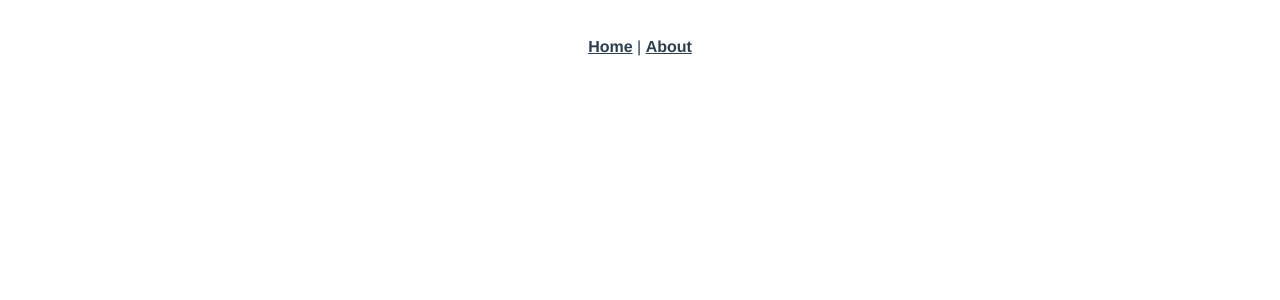
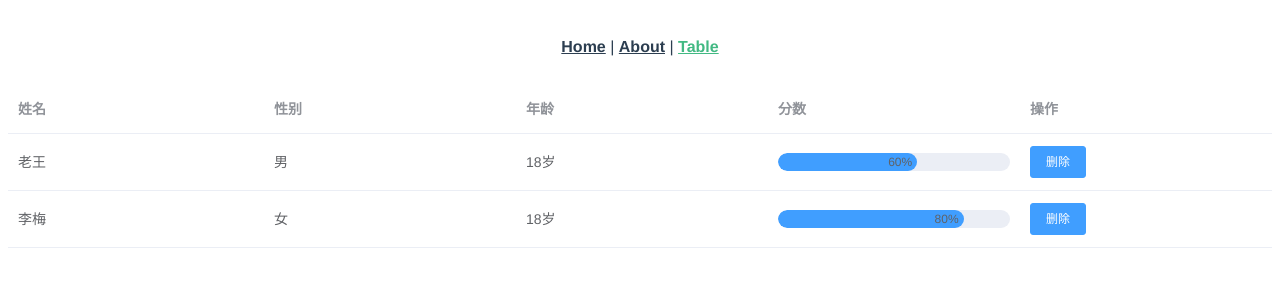
Before and after one commit to 52kx/vue-component-element, a Vue app: page /table in a window 1280 px wide. Shown: the top 300 px of the page. Built offline with nearby package versions, Linux system fonts and the light colour scheme.

Commit message:
initial commit and add table component

```diff
--- a/package.json
+++ b/package.json
@@ -9,6 +9,7 @@
   },
   "dependencies": {
     "core-js": "^3.6.5",
+    "element-ui": "^2.13.2",
     "vue": "^2.6.11",
     "vue-router": "^3.2.0",
     "vuex": "^3.4.0"
--- a/src/App.vue
+++ b/src/App.vue
@@ -2,7 +2,8 @@
   <div id="app">
     <div id="nav">
       <router-link to="/">Home</router-link> |
-      <router-link to="/about">About</router-link>
+      <router-link to="/about">About</router-link> |
+      <router-link to="/table">Table</router-link>
     </div>
     <router-view/>
   </div>
--- a/src/main.js
+++ b/src/main.js
@@ -1,7 +1,10 @@
 import Vue from 'vue'
+import ElementUI from 'element-ui'
+import 'element-ui/lib/theme-chalk/index.css'
 import App from './App.vue'
 import router from './router'
 import store from './store'
+Vue.use(ElementUI)
 
 Vue.config.productionTip = false
 
--- a/src/router/index.js
+++ b/src/router/index.js
@@ -17,6 +17,11 @@ const routes = [
     // this generates a separate chunk (about.[hash].js) for this route
     // which is lazy-loaded when the route is visited.
     component: () => import(/* webpackChunkName: "about" */ '../views/About.vue')
+  },
+  {
+    path: '/table',
+    name: 'Table',
+    component: () => import('../views/demo/index.vue')
   }
 ]
 
--- /dev/null
+++ b/src/views/demo/index.vue
@@ -0,0 +1,78 @@
+<template>
+  <my-table :data="tableData" :rowHeader="rowHeader"></my-table>
+</template>
+
+<script>
+import MyTable from './mytable'
+export default {
+  components: { MyTable },
+  data () {
+    return {
+      tableData: [
+        {
+          name: '老王',
+          sex: 0,
+          age: 18,
+          score: 60
+        },
+        {
+          name: '李梅',
+          sex: 1,
+          age: 18,
+          score: 80
+        }
+      ],
+      rowHeader: [
+        // 未做任何格式化处理的数据
+        {
+          prop: 'name',
+          label: '姓名'
+        },
+        // 格式化为字符串
+        {
+          prop: 'sex',
+          label: '性别',
+          render: (h, params) => {
+            return h('div', params.row.sex === 0 ? '男' : '女')
+          }
+        },
+        {
+          prop: 'age',
+          label: '年龄',
+          render: (h, params) => {
+            return h('div', params.row.age + '岁')
+          }
+        },
+        // 插入组件或标签内容（例：进度条组件）
+        {
+          prop: 'score',
+          label: '分数',
+          render: (h, params) => {
+            return h('el-progress', {
+              props: {
+                textInside: true,
+                strokeWidth: 18,
+                percentage: params.row.score
+              }
+            })
+          }
+        },
+        {
+          prop: '',
+          label: '操作',
+          render: (h, params) => {
+            return (
+              <el-button
+                type='primary'
+                size='small'
+                onClick={() => {
+                  console.log(params)
+                }}>删除</el-button>
+            )
+          }
+        }
+      ]
+    }
+  }
+}
+</script>
--- /dev/null
+++ b/src/views/demo/mytable.vue
@@ -0,0 +1,61 @@
+<template>
+   <el-table :data="data">
+      <el-table-column v-for="(col, index) in rowHeader" :key="index" :prop="col.prop" :label="col.label">
+          <template slot-scope="scope">
+              <ex-slot v-if="col.render" :render="col.render" :row="scope.row" :index="scope.$index" :column="col"></ex-slot>
+              <span v-else>
+                  {{scope.row[col.prop]}}
+              </span>
+          </template>
+        </el-table-column>
+    </el-table>
+</template>
+
+<script>
+// 自定义内容的组件
+var exSlot = {
+  functional: true,
+  props: {
+    row: Object,
+    render: Function,
+    index: Number,
+    column: {
+      type: Object,
+      default: null
+    }
+  },
+
+  render: (h, data) => {
+    const params = {
+      row: data.props.row,
+      index: data.props.index
+    }
+
+    if (data.props.column) params.column = data.props.column
+    return data.props.render(h, params)
+  }
+}
+
+export default {
+  name: 'mytable',
+  components: {
+    'ex-slot': exSlot
+  },
+  props: {
+    // 表格数据
+    data: {
+      type: Array,
+      default: () => {
+        return []
+      }
+    },
+    // 表头数据
+    rowHeader: {
+      type: Array,
+      default: () => {
+        return []
+      }
+    }
+  }
+}
+</script>
```
Also changed, not shown: 1 other file (tests, documents, lock files or other folders).
